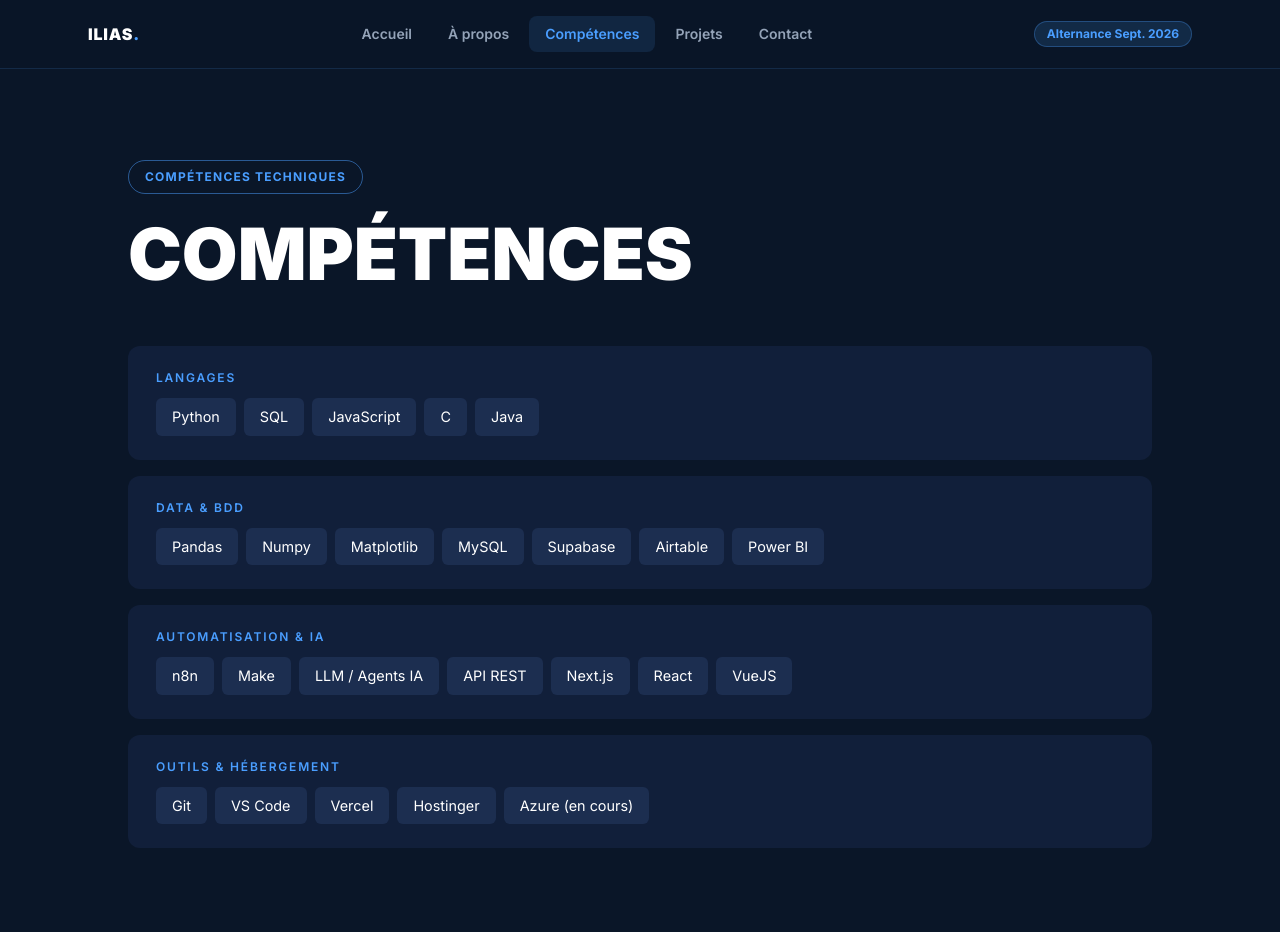
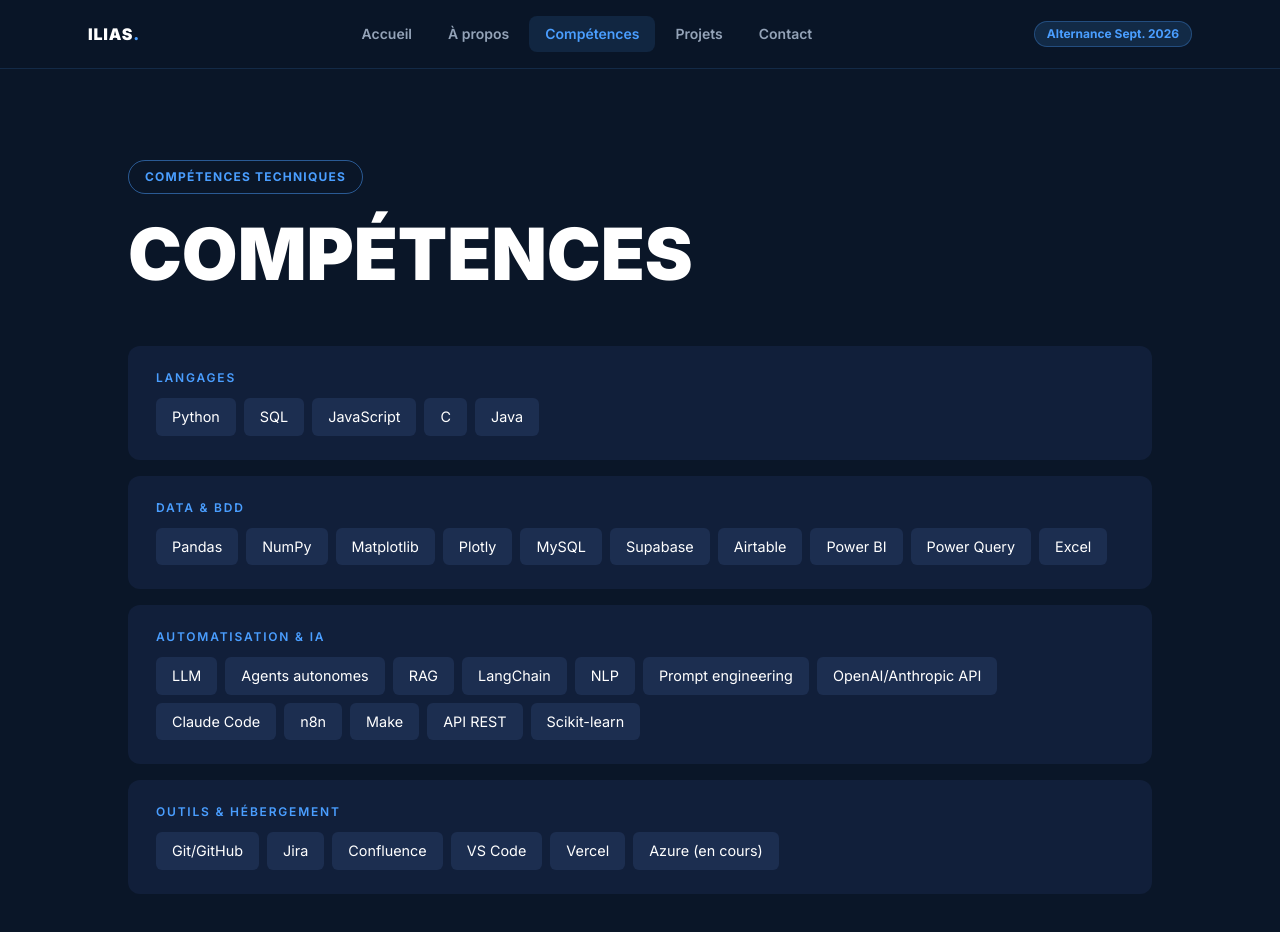
Before and after one commit to Ilias-cpu/portfolio-ilias, a Next.js app: page /competences in a window 1280 px wide. Shown: the top 932 px of the page. Built offline with nearby package versions, Linux system fonts and the light colour scheme.

Commit message:
Update skills section on portfolio

```diff
--- a/src/app/competences/page.tsx
+++ b/src/app/competences/page.tsx
@@ -8,15 +8,15 @@ const categories = [
   },
   {
     title: "DATA & BDD",
-    items: ["Pandas", "Numpy", "Matplotlib", "MySQL", "Supabase", "Airtable", "Power BI"],
+    items: ["Pandas", "NumPy", "Matplotlib", "Plotly", "MySQL", "Supabase", "Airtable", "Power BI", "Power Query", "Excel"],
   },
   {
     title: "AUTOMATISATION & IA",
-    items: ["n8n", "Make", "LLM / Agents IA", "API REST", "Next.js", "React", "VueJS"],
+    items: ["LLM", "Agents autonomes", "RAG", "LangChain", "NLP", "Prompt engineering", "OpenAI/Anthropic API", "Claude Code", "n8n", "Make", "API REST", "Scikit-learn"],
   },
   {
     title: "OUTILS & HÉBERGEMENT",
-    items: ["Git", "VS Code", "Vercel", "Hostinger", "Azure (en cours)"],
+    items: ["Git/GitHub", "Jira", "Confluence", "VS Code", "Vercel", "Azure (en cours)"],
   },
 ];
 
```
